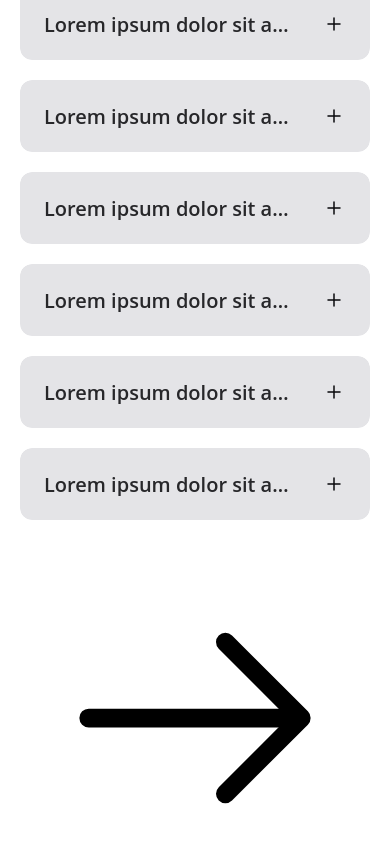
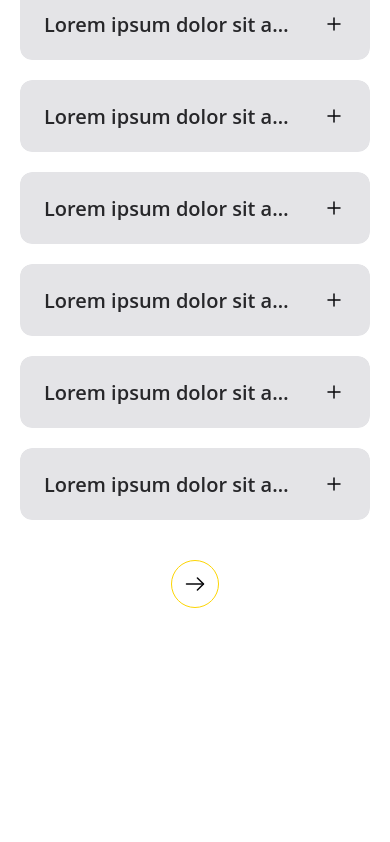
Before and after one commit to ValentinaTenus/reviewED_fe, a React (Vite) app: page / in a window 390 px wide. Shown: the part 2213-3055 px from the top of the page. After the commit the page ends 2821 px from the top, so only its background shows below. Built offline with nearby package versions, Linux system fonts and the light colour scheme; no server answers.

Commit message:
added outlined button variant for mobile

```diff
--- a/src/common/components/button/index.tsx
+++ b/src/common/components/button/index.tsx
@@ -11,6 +11,7 @@ const variants: Record<ButtonVariant, string> = {
   primary: styles.button__primary,
   login: styles.button__login,
   outlined: styles.button__outlined,
+  outlined_mobile: clsx(styles.button__outlined, styles.button__outlined_mobile),
   share_linkedin: styles.button__share_linkedin,
   share_facebook: styles.button__share_facebook,
   share_twitter: styles.button__share_twitter,
--- a/src/common/components/button/styles.module.scss
+++ b/src/common/components/button/styles.module.scss
@@ -121,3 +121,10 @@
 .button__outlined:active {
   color: var(--color-yellow-600);
 }
+
+.button__outlined_mobile {
+  border-radius: 40px;
+  height: 48px;
+  padding: 12px;
+  width: 48px;
+}
--- a/src/common/enums/button-variants.enum.ts
+++ b/src/common/enums/button-variants.enum.ts
@@ -2,6 +2,7 @@ enum ButtonVariant {
   DEFAULT = 'default',
   LOGIN = 'login',
   OUTLINED = 'outlined',
+  OUTLINED_MOBILE = 'outlined_mobile',
   PRIMARY = 'primary',
   SHARE_FACEBOOK = 'share_facebook',
   SHARE_LINKEDIN = 'share_linkedin',
```
